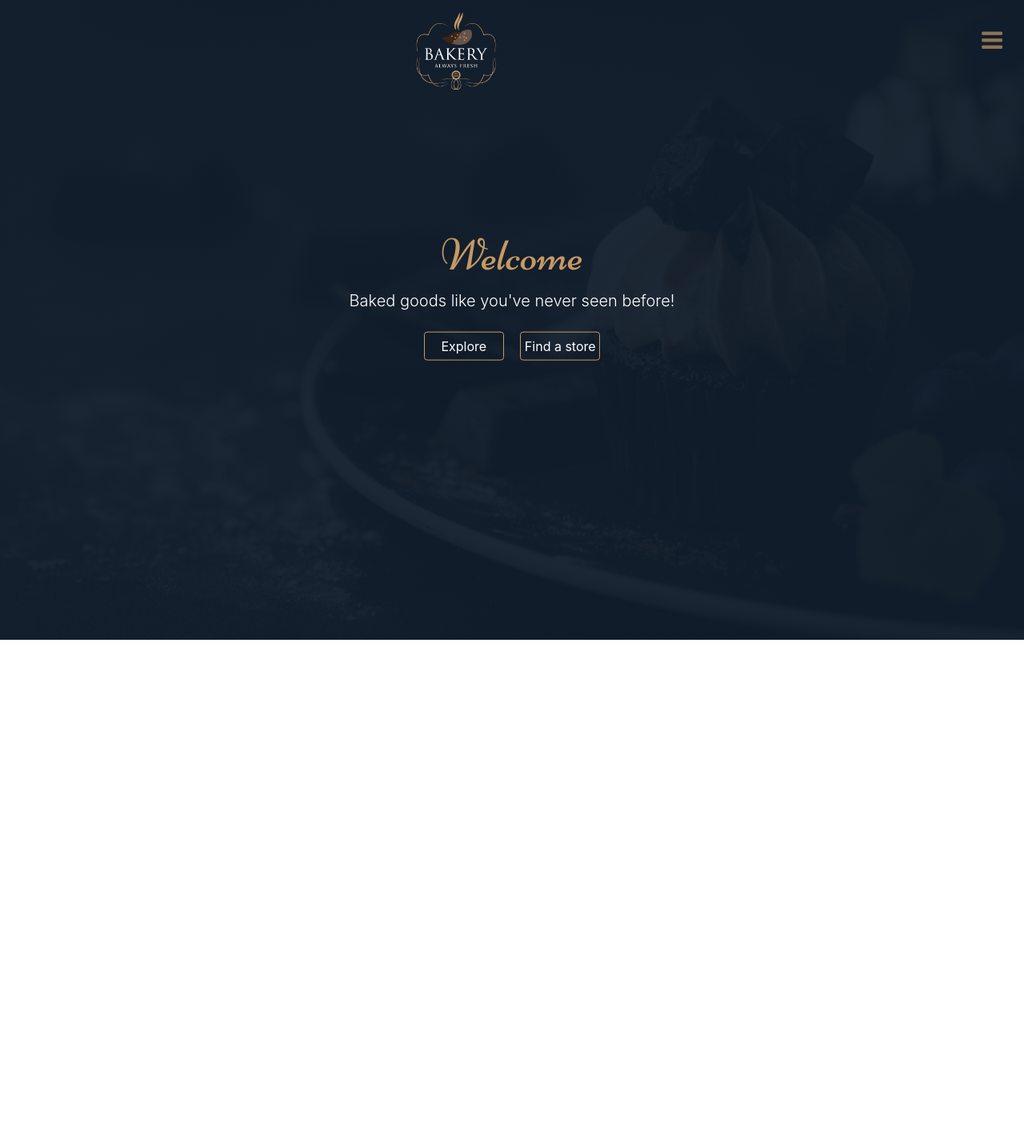
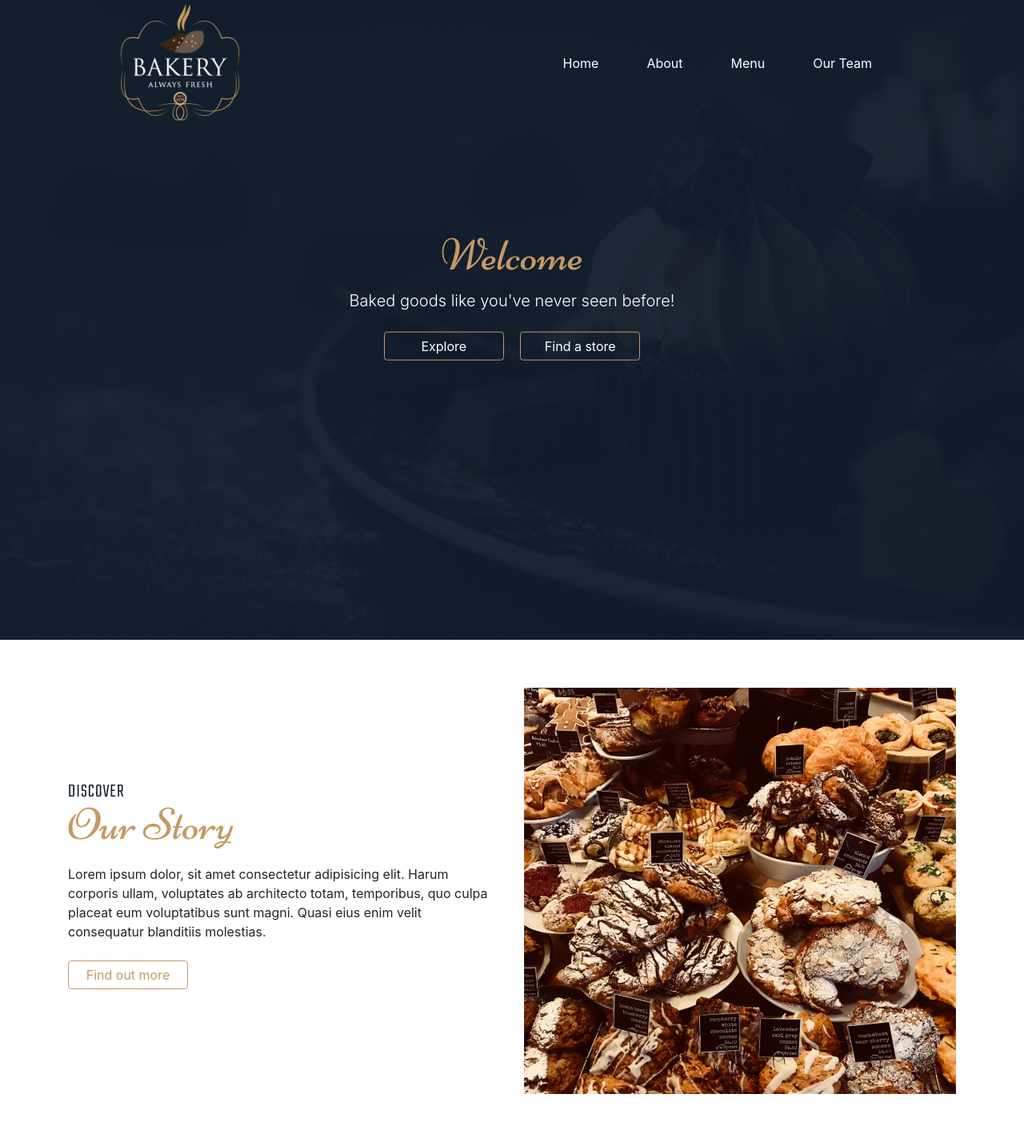
Before and after one commit to thisis-Shitanshu/responsive-bakery-website, a plain HTML site: page index.html in a window 1280 px wide. Shown: the whole page at 80% size. Before the commit the page ends 800 px from the top, so only its background shows below. Drawn offline with nearby package versions, Linux system fonts and the light colour scheme.

Commit message:
Making site desktop responsive.

```diff
--- a/index.html
+++ b/index.html
@@ -21,7 +21,7 @@
                 <i class="fa fa-bars toggle"></i>
                 <i class="fa fa-times toggle"></i>
             </div>
-            <nav class="d-flex align-items-center justify-content-center">
+            <nav class="d-flex align-items-center justify-content-center justify-content-lg-between">
                 <a class="navbar-brand" href="index.html">
                     <img class="img-fluid" src="images/logo.png" alt="">
                 </a>
@@ -48,6 +48,25 @@
             <a class="btn px-5 ml-2" href="#">Find a store</a>
         </div>
     </header>
+    <main>
+        <section class="about" id="about">
+            <div class="container">
+                <div class="row align-items-lg-center">
+                    <div class="col-12 col-md-6 text-center text-md-left">
+                        <div class="section-heading mb-3">
+                            <h4>Discover</h4>
+                            <h1 class="display-4">Our Story</h1>
+                        </div>
+                        <p>Lorem ipsum dolor, sit amet consectetur adipisicing elit. Harum corporis ullam, voluptates ab architecto totam, temporibus, quo culpa placeat eum voluptatibus sunt magni. Quasi eius enim velit consequatur blanditiis molestias.</p>
+                        <a class="btn mt-4 mb-5 mb-md-0" href="#">Find out more</a>
+                    </div>
+                    <div class="col-12 col-md-6 text-center">
+                        <img class="img-fluid" src="images/about-img.jpg" alt="">
+                    </div>
+                </div>
+            </div>
+        </section>
+    </main>
 
     <script
     src="https://code.jquery.com/jquery-3.4.1.min.js"
--- a/styles.css
+++ b/styles.css
@@ -8,6 +8,12 @@ a {
 p {
     margin: 0;
 }
+
+section {
+    padding: 60px 0;
+}
+
+/*Header*/
 
 header {
     width: 100%;
@@ -129,3 +135,104 @@ header > .container {
 .btn:hover:before {
     left: 100%;
 }
+
+/*About*/
+.section-heading h4 {
+    text-transform: uppercase;
+    color: #101D2C;
+    line-height: 0;
+    font-family: 'Teko', sans-serif;
+    font-weight: 300;
+    letter-spacing: 1px;
+}
+
+.section-heading h1 {
+    font-family: 'Niconne', cursive;
+    color: #c69963;
+}
+
+.about .btn {
+    width: 150px;
+    color: #c69963 !important;
+    transition: background-color 650ms;
+}
+
+.about .btn:hover {
+    color: #fff !important;
+    background-color: #c69963;
+}
+
+@media (min-width: 576px) {
+    .navbar-brand {
+        max-width: 150px;
+    }
+
+    .hamburger-menu {
+        top: 35px;
+        right: 25px;
+    }
+}
+
+@media (min-width: 768px) {
+    .btn {
+        width: 150px;
+    }
+}
+
+@media (min-width: 992px) {
+    header > .container {
+        padding: 0 150px;
+    }
+
+    .hamburger-menu {
+        display: none;
+    }
+
+    .navbar-brand {
+        position: initial;
+        transform: initial;
+    }
+
+    .nav-list {
+        position: initial;
+        width: inherit;
+        height: initial;
+        background-color: initial;
+        flex-direction: row;
+        opacity: initial;
+        transform: initial;
+        transition: initial;
+        margin: 0 -100px 0 0;
+        padding: 0;
+    }
+
+    .nav-item {
+        margin: 0 30px;
+    }
+
+    .nav-item:last-child {
+        margin-right: 0;
+    }
+
+    .nav-link {
+        position: relative;
+        padding: 0;
+    }
+
+    .nav-link::before {
+        content: "";
+        position: absolute;
+        left: 0;
+        bottom: -3px;
+        background-color: #c69963;
+        width: 100%;
+        height: 2px;
+        transform: scaleX(0);
+        transform-origin: center;
+        transition: transform 650ms;
+    }
+
+    .nav-link:hover::before {
+        transform: scaleX(1);
+    }
+}
```
